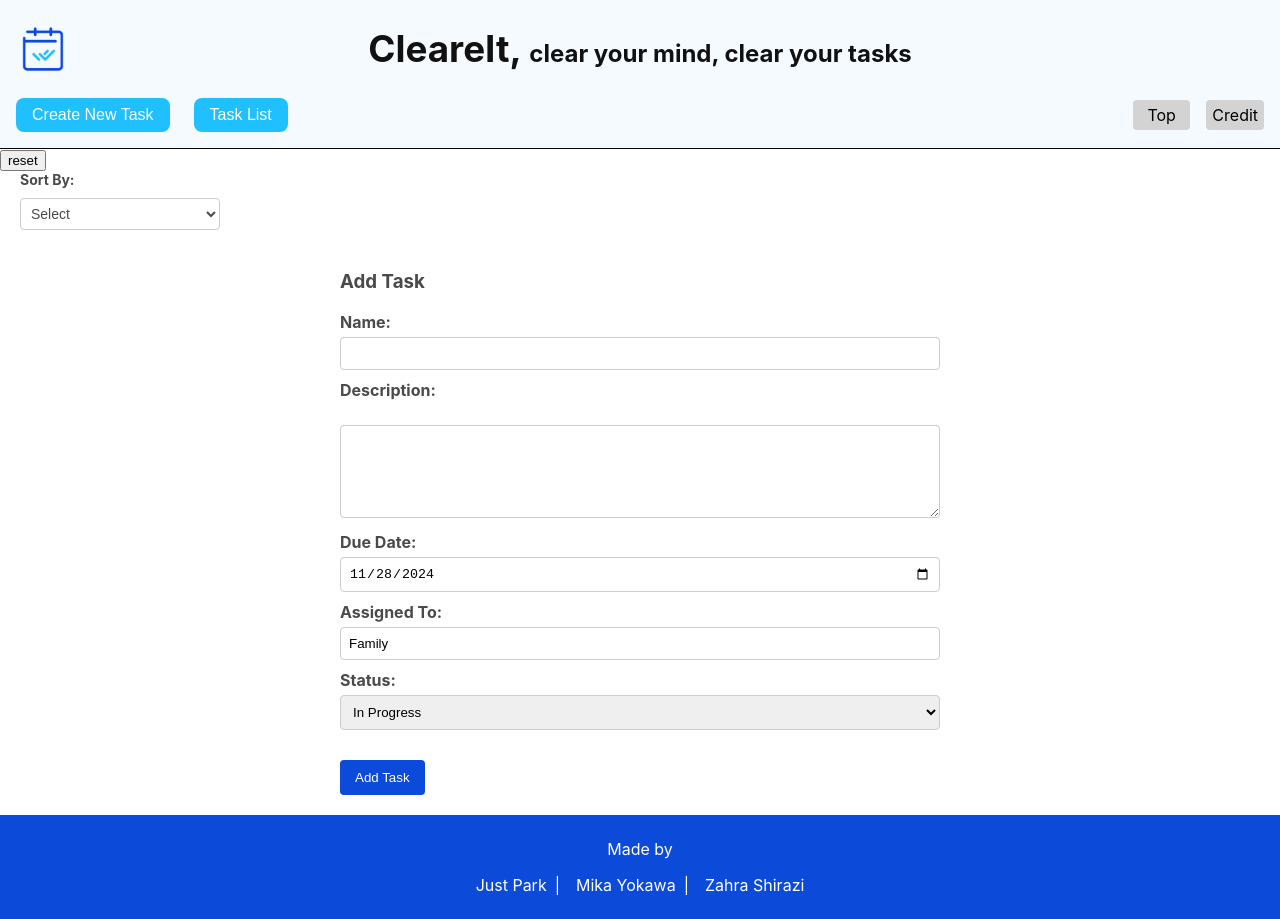
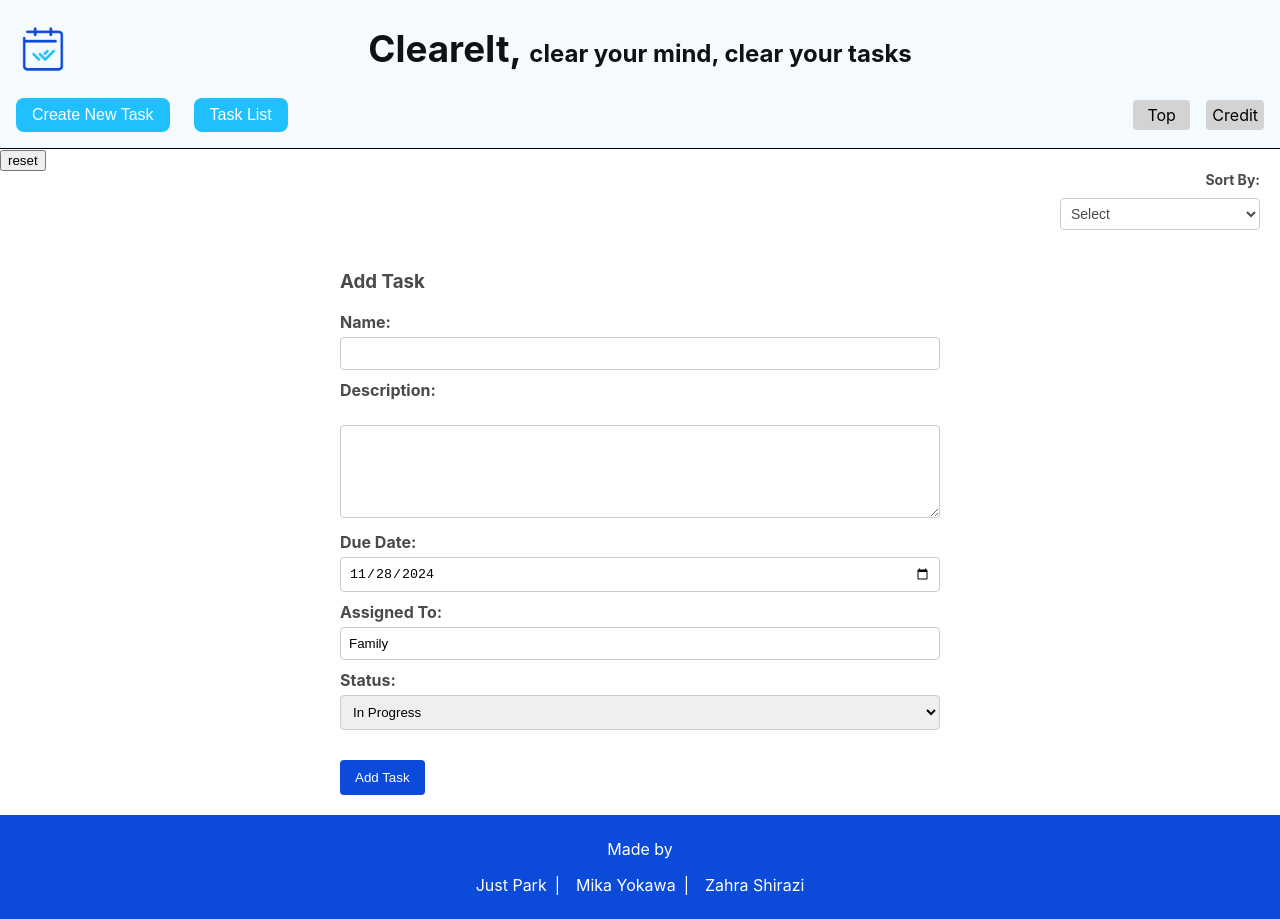
Before and after one commit to zara-sh/ToDoAppW13, a React (Create React App) app: page / in a window 1280 px wide. Built offline with nearby package versions, Linux system fonts and the light colour scheme.

Commit message:
task list and sort design

```diff
--- a/src/App.css
+++ b/src/App.css
@@ -54,13 +54,24 @@ button:hover[type="submit"] {
   background-color: #0a3c86;
 }
 
+button[type="removeTask_all"] {
+  background-color: #fff;
+  color: #4a4a4a;
+  padding: 10px 15px;
+  border: none;
+  border-radius: 4px;
+  cursor: pointer;
+  margin: 10px 0 0 20px;
+}
+
 /* sort controls */
 .sort-controls {
   display: flex;
   flex-direction: column;
   gap: 5px;
   max-width: 200px;
-  margin: 0 0 10px 20px;
+  margin: 0 20px 10px auto;
+  align-items: flex-end;
 }
 
 .sort-controls label {
```
